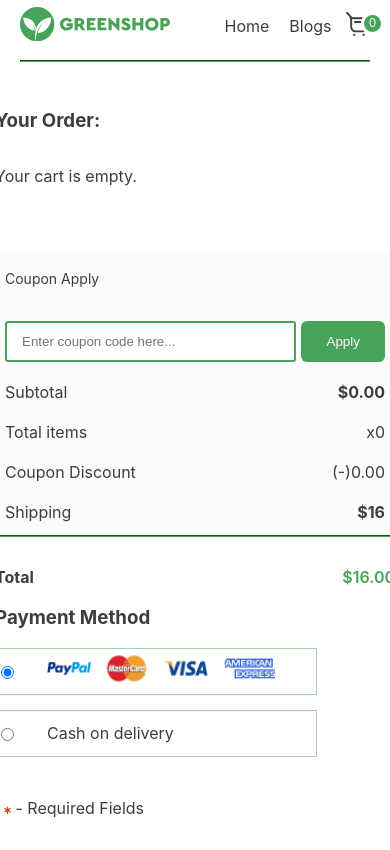
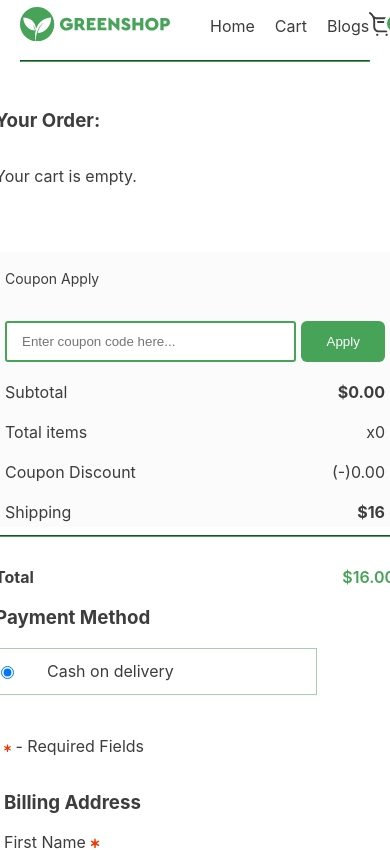
Before and after one commit to OrkhanJR/greenshop-diplom, a React (Create React App) app: page /cart/checkout in a window 390 px wide. Shown: the top 850 px of the page. Built offline with nearby package versions, Linux system fonts and the light colour scheme.

Commit message:
mobile styles fixed

```diff
--- a/src/components/Pages/CartPage/CartPage.scss
+++ b/src/components/Pages/CartPage/CartPage.scss
@@ -20,3 +20,15 @@
     display: none;
   }
 }
+
+@media (max-width: 520px) {
+  .cart-products-wrapper {
+    .cart-product {
+      font-size: 12px;
+      padding: 0 12px;
+    }
+  }
+  .product-image {
+    display: none;
+  }
+}
--- a/src/components/Pages/MainPage/MainPageComponents/BlogPart/BlogPart.jsx
+++ b/src/components/Pages/MainPage/MainPageComponents/BlogPart/BlogPart.jsx
@@ -3,7 +3,6 @@ import card1 from "../../../../../assets/Images/BlogPart/card1.png";
 import card2 from "../../../../../assets/Images/BlogPart/card2.png";
 import card3 from "../../../../../assets/Images/BlogPart/card3.png";
 import card4 from "../../../../../assets/Images/BlogPart/card4.png";
-import link_arrow from "../../../../../assets/Images/BlogPart/link-arrow.svg";
 
 const BlogPart = () => {
   const blogCards = [
@@ -57,9 +56,7 @@ const BlogPart = () => {
               <span className="date">{blogCard.date}</span>
               <div className="card_header">{blogCard.header}</div>
               <div className="card_main_text">{blogCard.main}</div>
-              <div className="link">
-                Read More <img src={link_arrow} alt="/" />
-              </div>
+              <div className="link">Read More</div>
             </div>
           </div>
         ))}
--- a/src/components/Pages/MainPage/MainPageComponents/BlogPart/BlogPart.scss
+++ b/src/components/Pages/MainPage/MainPageComponents/BlogPart/BlogPart.scss
@@ -55,6 +55,9 @@
         }
         .link {
           margin-top: 9px;
+          &:hover {
+            color: $green;
+          }
 
           a {
             text-decoration: none;
--- a/src/components/Pages/ProductCheckoutPage/ProductCheckout/ProductCheckout.jsx
+++ b/src/components/Pages/ProductCheckoutPage/ProductCheckout/ProductCheckout.jsx
@@ -5,7 +5,6 @@ import {
   selectItems,
 } from "../../../../redux/slices/cartSlice";
 import { useEffect, useState } from "react";
-import paymentMethods from "../../../../assets/Images/Checkout/image 17.png";
 
 const ProductCheckout = () => {
   const totalPrice = useSelector(selectTotalPrice);
@@ -17,7 +16,6 @@ const ProductCheckout = () => {
 
   const [coupon, setCoupon] = useState("");
   const [discountedPrice, setDiscountedPrice] = useState(totalPrice);
-  const [paymentMethod, setPaymentMethod] = useState("card");
 
   const totalPriceWithShipping = () => {
     return discountedPrice + 16;
@@ -109,26 +107,7 @@ const ProductCheckout = () => {
 
         <div className="payment-container">
           <div className="payment-method">
-            <input
-              type="radio"
-              id="payment-card"
-              value="card"
-              checked={paymentMethod === "card"}
-              onChange={() => setPaymentMethod("card")}
-            />
-            <label htmlFor="payment-card">
-              <img src={paymentMethods} alt="payment method" />
-            </label>
-          </div>
-
-          <div className="payment-method">
-            <input
-              type="radio"
-              id="payment-cash"
-              value="cash"
-              checked={paymentMethod === "cash"}
-              onChange={() => setPaymentMethod("cash")}
-            />
+            <input type="radio" id="payment-cash" value="cash" checked={true} />
             <label htmlFor="payment-cash">Cash on delivery</label>
           </div>
         </div>
--- a/src/components/Pages/ProductViewPage/ProductViewPage.scss
+++ b/src/components/Pages/ProductViewPage/ProductViewPage.scss
@@ -1,7 +1,7 @@
 @import url(./ProductViewPageComponents/ProductInfo/ProductInfo.scss);
 .product-view-wrapper {
   margin-top: 90px;
-  padding: 0 120px;
+  padding: 0 20px;
 }
 
 
--- a/src/components/Pages/ProductViewPage/ProductViewPageComponents/ProductInfo/ProductInfo.jsx
+++ b/src/components/Pages/ProductViewPage/ProductViewPageComponents/ProductInfo/ProductInfo.jsx
@@ -64,7 +64,7 @@ const ProductInfo = () => {
           </div>
 
           <div className="price">
-            {calculatePrice(selectedSize.price, product.discountPercentage)}
+            {`$${calculatePrice(selectedSize.price, product.discountPercentage)}`}
           </div>
           <div className="short-desc">
             <div className="short-desc-title">Short Description: </div>
--- a/src/components/SharedComponents/Header/Header.jsx
+++ b/src/components/SharedComponents/Header/Header.jsx
@@ -27,9 +27,9 @@ const Header = () => {
             <li>
               <Link to={"/"}>Home</Link>
             </li>
-            {/* <li>
-              <Link to={"/"}>Plant Care</Link>
-            </li> */}
+            <li>
+              <Link to={"/cart"}> Cart </Link>
+            </li>
             <li>
               <Link to={"/blog"}>Blogs</Link>
             </li>
```
Lines whose indentation alone changed are shown as unchanged.
